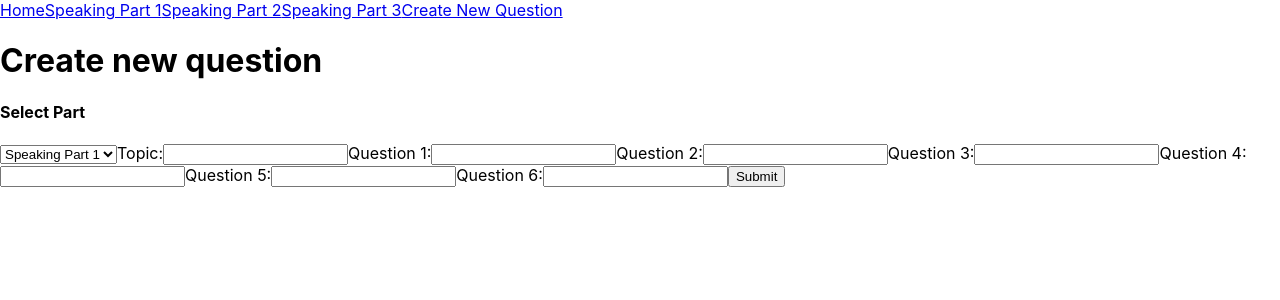
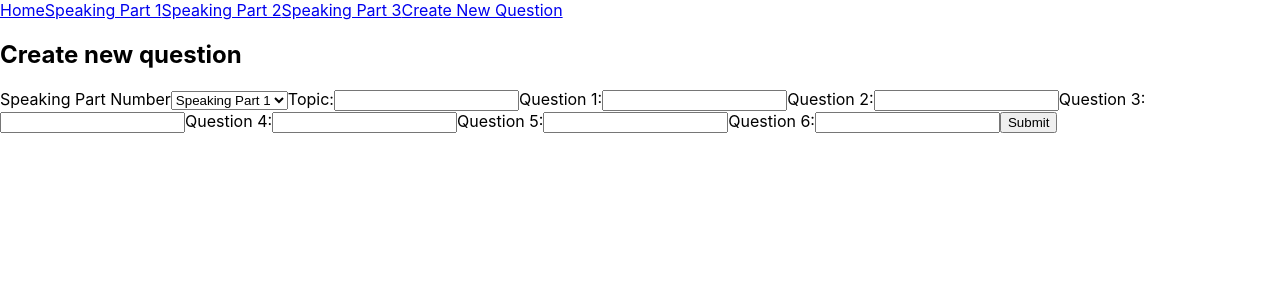
Before and after one commit to wwlwong/phase-2-project-IELTS-question-bank, a React (Create React App) app: page /QuestionForm in a window 1280 px wide. Shown: the top 300 px of the page. Built offline with nearby package versions, Linux system fonts and the light colour scheme.

Commit message:
working POST new question function

```diff
--- a/src/QuestionForm.js
+++ b/src/QuestionForm.js
@@ -24,7 +24,7 @@ function QuestionForm({questions, setQuestions}) {
     function handleSubmit(event) {
         event.preventDefault();
 
-        fetch(`http://flatiron-phase-2-project.onrender.com/${formData.part}`, {
+        fetch(`https://flatiron-phase-2-project.onrender.com/${formData.part}`, {
           method: "POST",
           headers: {
             "Content-Type": "application/json",
@@ -42,16 +42,17 @@ function QuestionForm({questions, setQuestions}) {
 
 
     return (
-    <div>
+    <section>
       <h1>Create new question</h1>
       <form onSubmit={handleSubmit}>
-        <h4>Select Part</h4>
-        <select name="selectList" value={formData.part} onChange={handleChange}>
-            <option value="speaking_part1">Speaking Part 1</option>
-            <option value="speaking_part2">Speaking Part 2</option>
-            <option value="speaking_part3">Speaking Part 3</option>
+        <label>
+            Speaking Part Number
+            <select name="part" value={formData.part} onChange={handleChange}>
+                <option value="speaking_part1">Speaking Part 1</option>
+                <option value="speaking_part2">Speaking Part 2</option>
+                <option value="speaking_part3">Speaking Part 3</option>
             </select>
-
+        </label>
         <label>
             Topic:
             <input
@@ -120,7 +121,7 @@ function QuestionForm({questions, setQuestions}) {
             Submit
         </button>
      </form>
-    </div>
+    </section>
     );
   }
 
```
